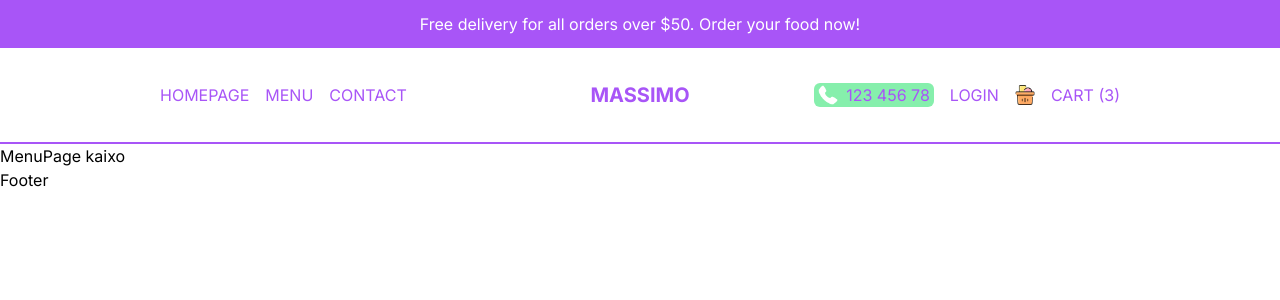
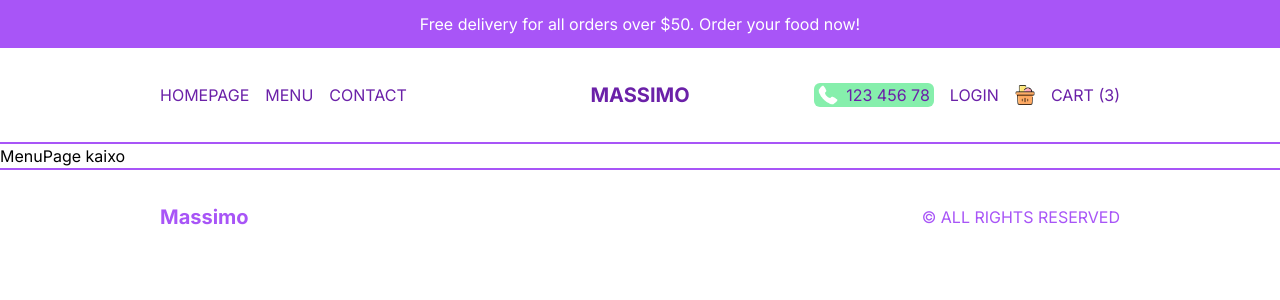
Before and after one commit to IgorLuzarraga/restaurant-ui, a Next.js app: page /menu in a window 1280 px wide. Shown: the top 300 px of the page. Built offline with nearby package versions, Linux system fonts and the light colour scheme.

Commit message:
Changed Navbar.tsx and Footer.tsx

```diff
--- a/src/components/Footer.tsx
+++ b/src/components/Footer.tsx
@@ -1,10 +1,12 @@
-import React from 'react'
+import Link from "next/link"
 
-type Props = {}
-
-const Footer = (props: Props) => {
+const Footer = () => {
     return (
-        <div>Footer</div>
+        <div className="h-12 md:h-24 p-4 lg:px-20 xl:px-40 flex justify-between items-center
+                     text-purple-500 border-t-2 border-purple-500">
+            <Link href="/" className="font-bold text-xl">Massimo</Link>
+            <p>© ALL RIGHTS RESERVED</p>
+        </div>
     )
 }
 
--- a/src/components/Navbar.tsx
+++ b/src/components/Navbar.tsx
@@ -9,7 +9,7 @@ const Navbar = (props: Props) => {
     const user = false
 
     return (
-        <div className='h-12 text-purple-500 p-4 flex items-center justify-between
+        <div className='h-12 text-purple-800 p-4 flex items-center justify-between
                         border-b-2 border-b-purple-500 uppercase md:h-24 lg:px-20 xl:px-40'
         >
             {/* LEFT LINKS */}
```
